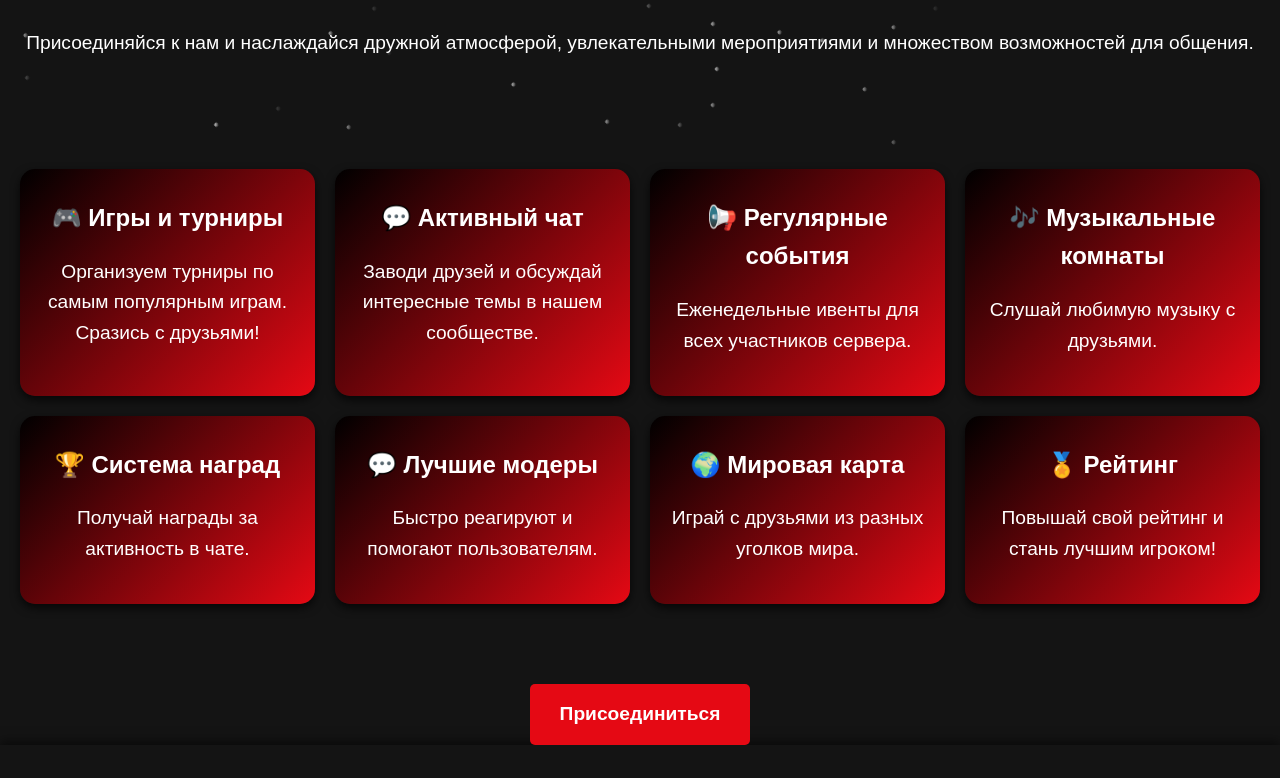
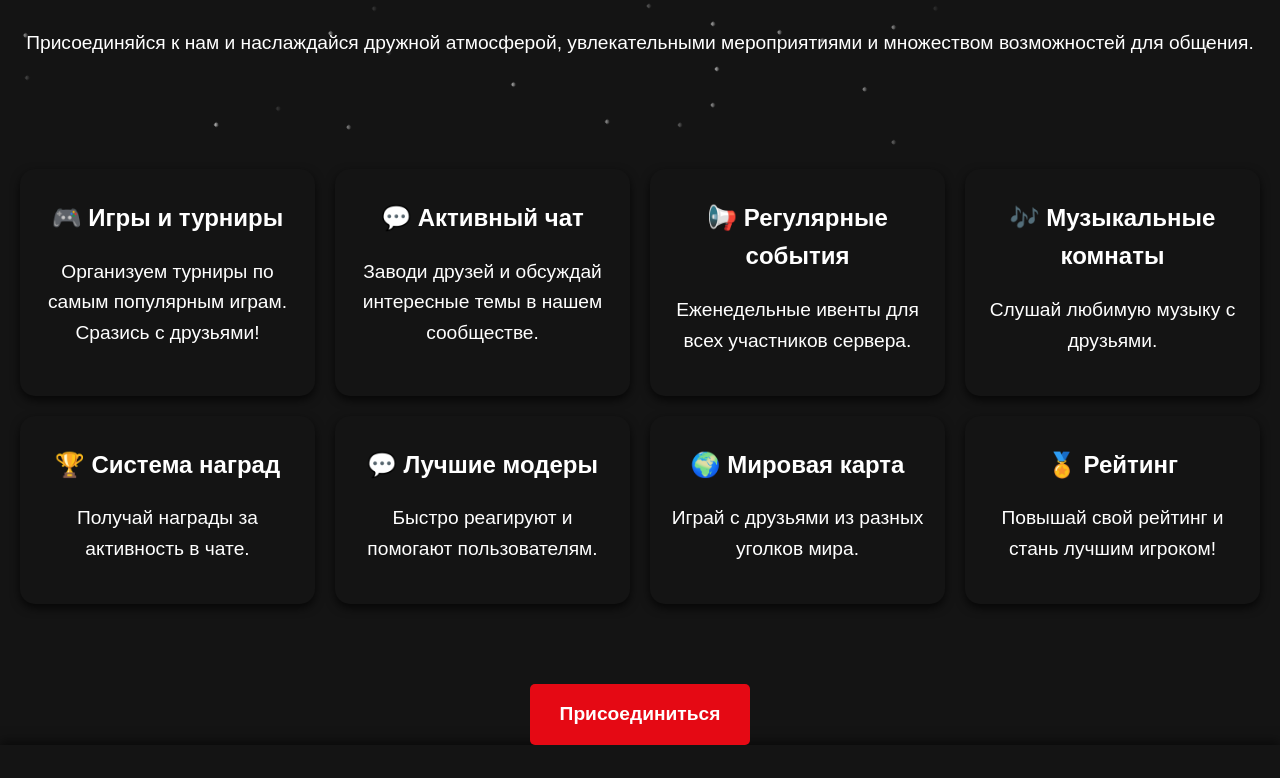
Before and after one commit to Endylanel/ArcadeEmpires, a plain HTML site: page index.html in a window 1280 px wide. Shown: the part 572-1350 px from the top of the page. Drawn offline with Linux system fonts and the light colour scheme.

Commit message:
Update index.html

```diff
--- a/index.html
+++ b/index.html
@@ -83,7 +83,7 @@
         }
 
         .feature-card {
-            background: linear-gradient(135deg, #000000, #e50914);
+            background-color: #141414; /* Черный фон по умолчанию */
             border-radius: 15px;
             padding: 20px;
             text-align: center;
@@ -93,7 +93,7 @@
 
         .feature-card:hover {
             transform: translateY(-10px);
-            background: linear-gradient(135deg, #e50914, #000000);
+            background: linear-gradient(135deg, #000000, #e50914); /* Градиент с черного на красный */
         }
 
         .feature-card h3 {
```
